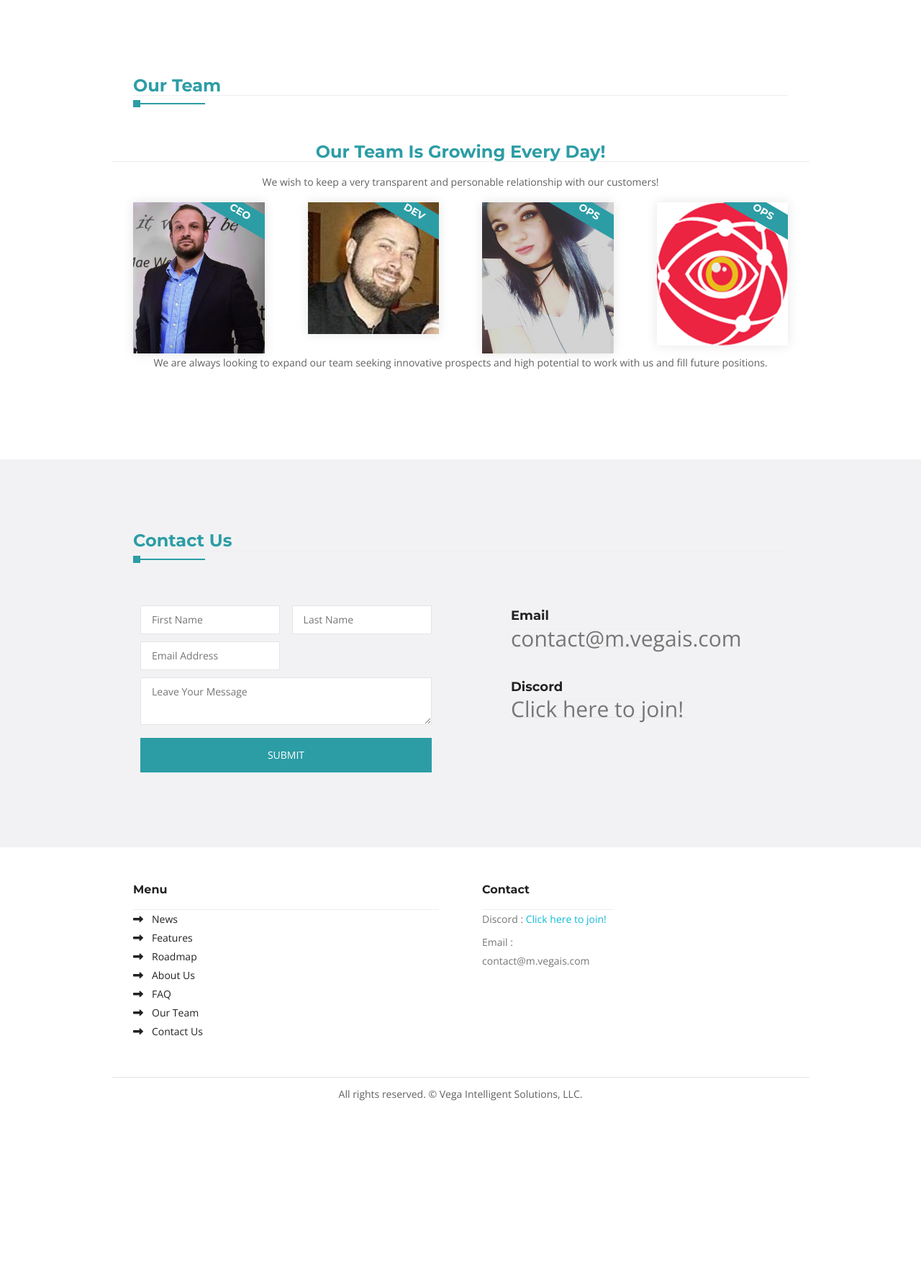
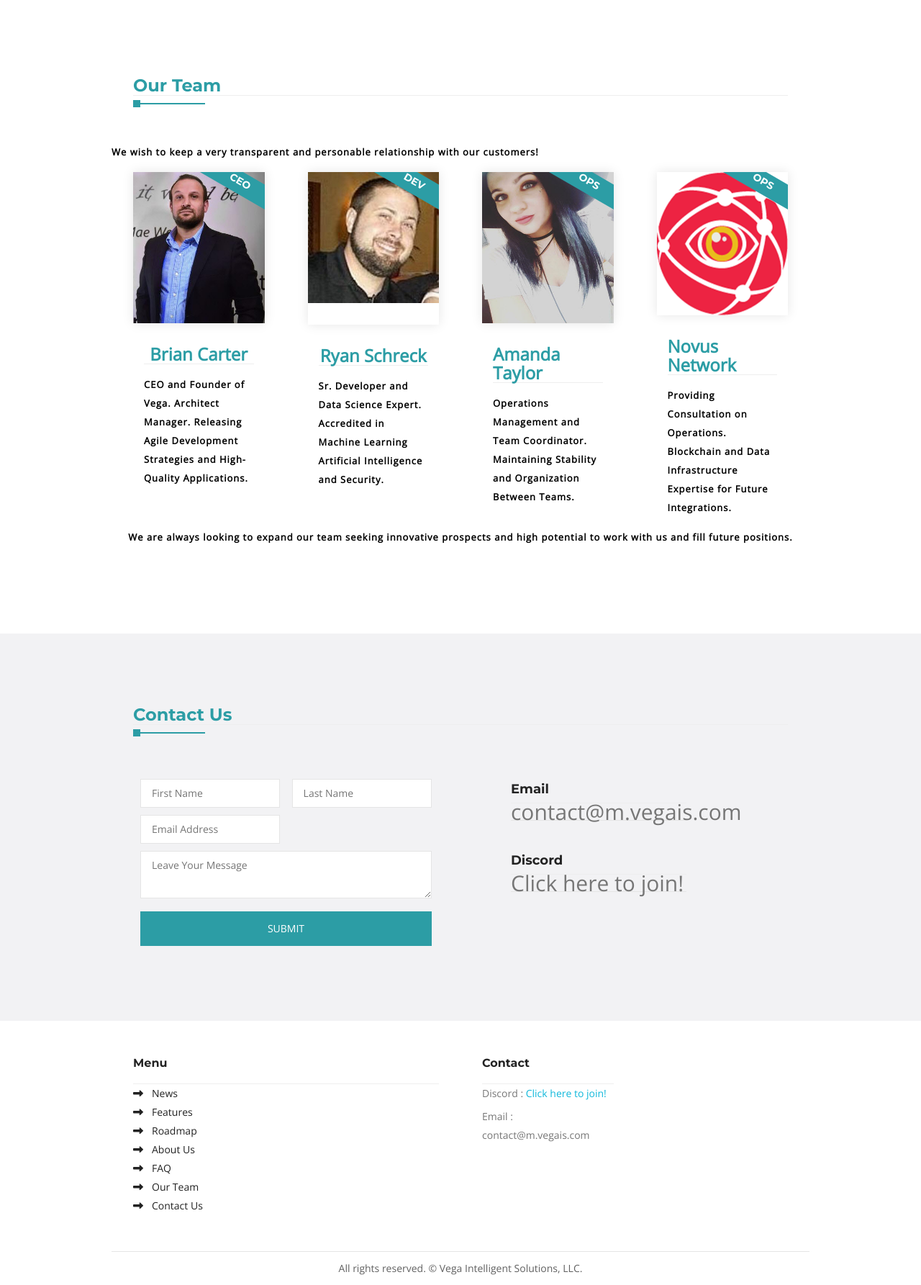
Before and after one commit to VegaAISolutions/VAISWeb, a Flask app: page / in a window 1280 px wide. Shown: the part 3916-5701 px from the top of the page at 72% size. Before the commit the page ends 5445 px from the top, so only its background shows below. Run offline with Flask 2, Linux system fonts and the light colour scheme; some libraries are stand-ins or nearby versions.

Commit message:
fixed team page part 2

```diff
--- a/app/static/assets/css/style.css
+++ b/app/static/assets/css/style.css
@@ -660,6 +660,8 @@ body {
 	margin-top: 6px;
 }
 
+
+
 .team-hover {
     position: absolute;
     top: 0px;
@@ -1989,3 +1991,22 @@ iframe {
         width: 100%;
     }
 }
+
+.team-blurb-title h3 {
+    font-family: 'Open Sans', sans-serif;
+    font-size: 24px;
+    color: #2c9da5;
+    line-height: 26px;
+    margin-top: 30px;
+    border-bottom: 1px solid #eee;
+    font-weight: 900;
+}
+
+.team-blurb-text p {
+    color: #000000;
+    font-size: 13px;
+    letter-spacing: 1px;
+    margin: 0 0 15px;
+    font-weight: 900;
+
+}
--- a/app/templates/index/index.html
+++ b/app/templates/index/index.html
@@ -382,10 +382,12 @@
             </div>
             <div class="team_container " >
                 <div class="row">
-                    <div align="center" class="team_blurb">
-                        <h3>Our Team Is Growing Every Day!</h3>
+                    <div align="left" class="team-blurb-text">
+
                         <p>We wish to keep a very transparent and personable relationship with our customers!</p>
                     </div>
+
+
                     <div class="col-md-3 col-sm-6 col-xs-12">
                         <div class="singal_team">
                             <img class="img-responsive" src="/static/assets/img/team/b.jpg" alt="">
@@ -405,10 +407,27 @@
                                 <h5>ceo</h5>
                             </div>
                         </div>
+
+
+                        <div class="row">
+
+
+                    <div class="col-md-12 col-sm-12 col-xs-12">
+                        <div class="team-blurb-title" align="center">
+                            <h3>Brian Carter</h3>
+                        </div>
+                        <div class="team-blurb-text">
+                            <p>CEO and Founder of Vega. Architect Manager.
+                                Releasing Agile Development Strategies and High-Quality Applications.</p>
+                        </div>
                     </div>
+
+                    </div>
+                </div>
+
                     <div class="col-md-3 col-sm-6 col-xs-12">
                         <div class="singal_team">
-                            <img class="img-responsive" src="/static/assets/img/team/ry.jpg" alt="">
+                            <img class="img-responsive" src="/static/assets/img/team/ry.jpg" alt="" style="padding-bottom: 16%;">
                             <div class="team-hover">
                                <div class="team_info_text">
                                    <h3>Ryan Schreck</h3>
@@ -423,8 +442,21 @@
                             <div class="team_member_title">
                                 <h5>Dev</h5>
                             </div>
+                         </div>
+                    <div class="row">
+
+                        <div class="col-md-12">
+                            <div class="team-blurb-title" align="center">
+                                <h3>Ryan Schreck</h3>
+                            </div>
+                            <div class="team-blurb-text">
+                                <p>Sr. Developer and Data Science Expert. Accredited in Machine
+                                    Learning Artificial Intelligence and Security.</p>
+                            </div>
                         </div>
+
                     </div>
+                </div>
 
 
                     <div class="col-md-3 col-sm-6 col-xs-12">
@@ -445,6 +477,24 @@
                                 <h5>Ops</h5>
                             </div>
                         </div>
+
+
+
+                         <div class="row">
+
+
+                    <div class="col-md-12">
+                        <div class="team-blurb-title">
+                            <h3>Amanda Taylor</h3>
+                        </div>
+
+                        <div class="team-blurb-text">
+                            <p>Operations Management and Team Coordinator. Maintaining
+                                Stability and Organization Between Teams. </p>
+                        </div>
+                    </div>
+
+                       </div>
                     </div>
 
                     <div class="col-md-3 col-sm-6 col-xs-12">
@@ -465,13 +515,30 @@
                                 <h5>Ops</h5>
                             </div>
                         </div>
+
+                                        <div class="row">
+
+                    <div class="col-md-12">
+                        <div class="team-blurb-title">
+                            <h3>Novus Network</h3>
+                        </div>
+                        <div class="team-blurb-text">
+                            <p>Providing Consultation on Operations.
+                                Blockchain and Data Infrastructure Expertise for Future Integrations.</p>
+                        </div>
                     </div>
+
                 </div>
+
+                    </div>
+                    <!----end outer row---->
+                </div>
+
             </div>
-
         </div>
-               <div align="center" class="team_blurb">
-                        <p>We are always looking to expand our team seeking innovative prospects and high potential to work with us and fill future positions.</p>
+               <div align="center" class="team-blurb-text">
+                        <p>We are always looking to expand our team seeking innovative prospects and high potential to
+                            work with us and fill future positions.</p>
                     </div>
     </section>
     <!-- ====== team end here ====== -->
```
